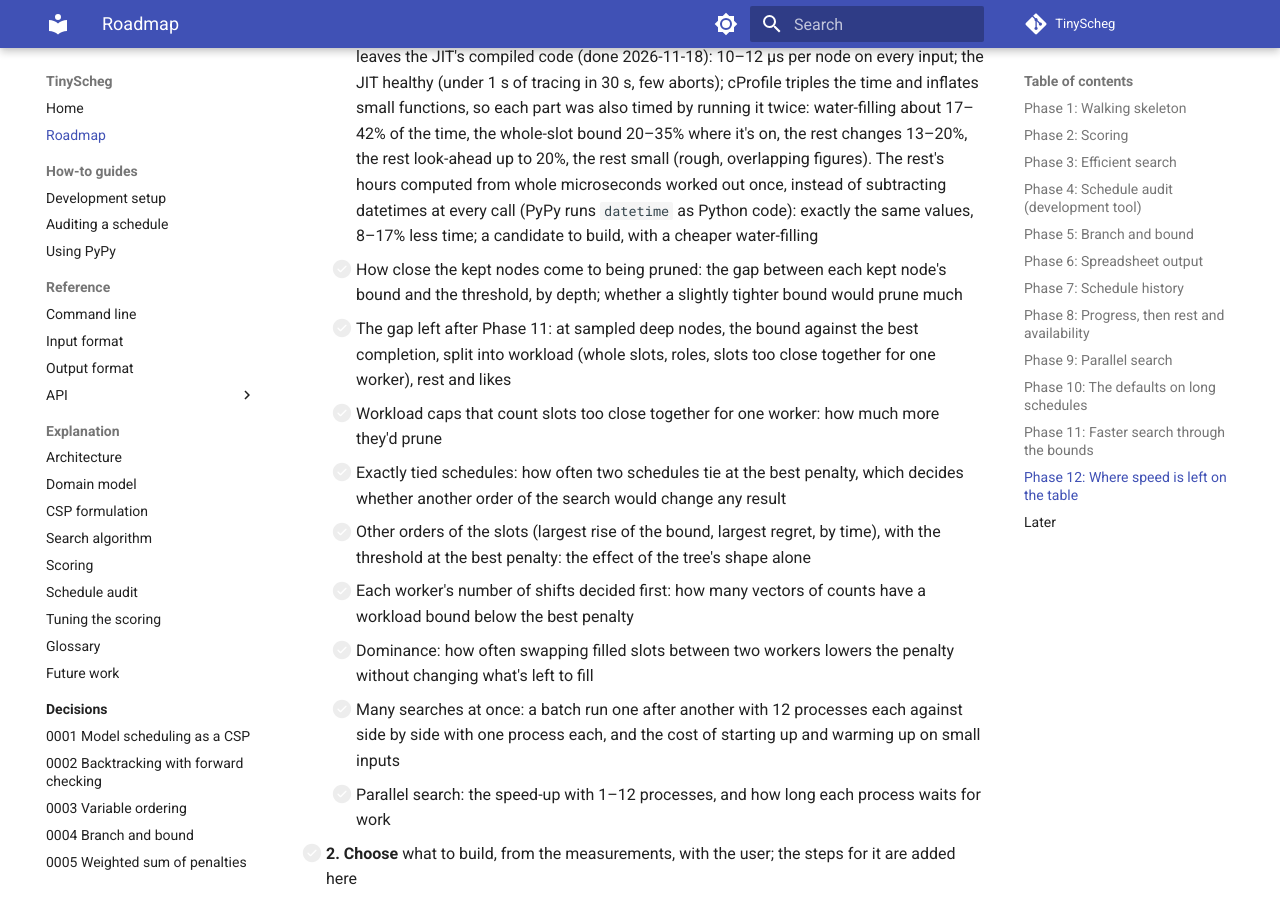
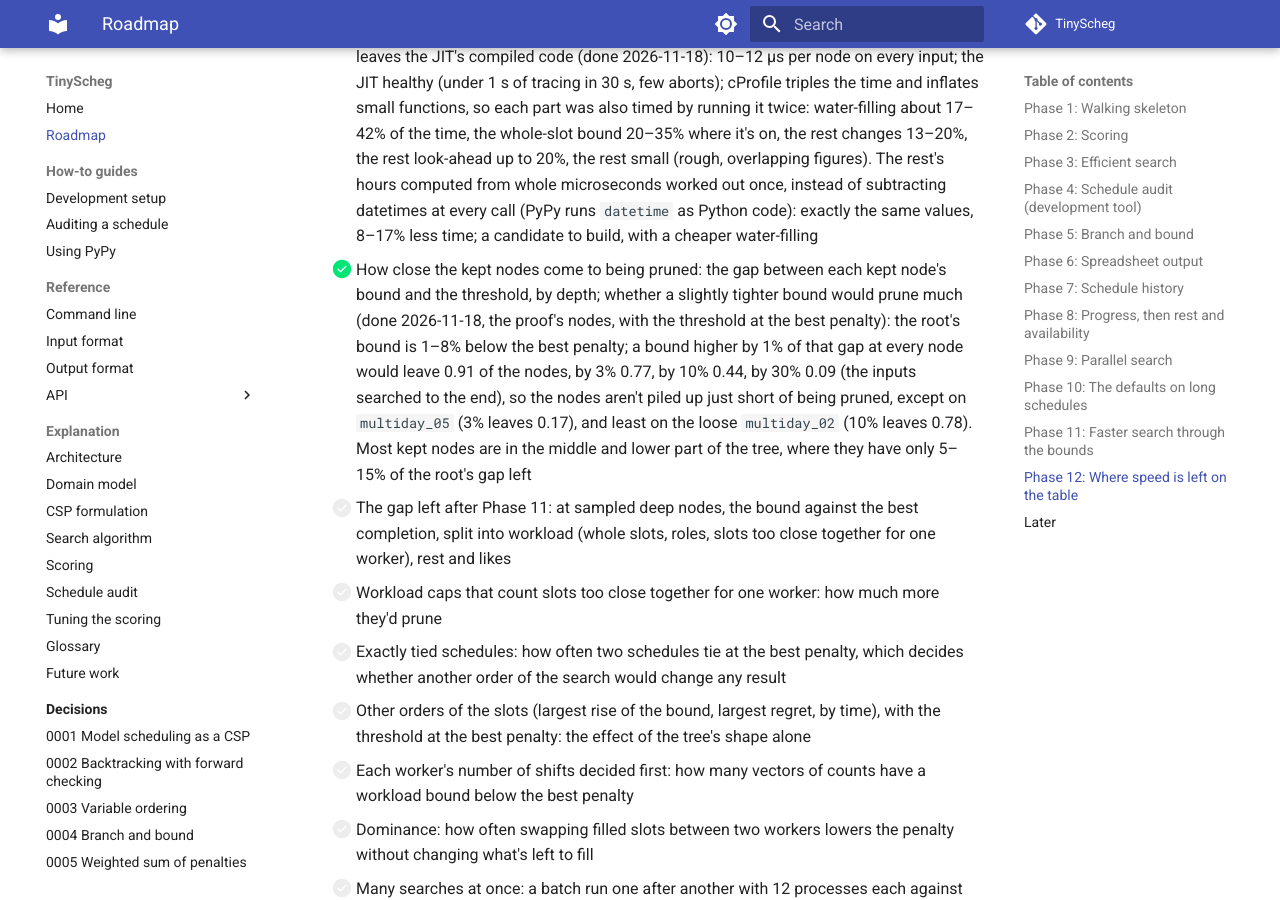
Before and after one commit to 3-kids-wearing-a-trenchcoat/TinyScheg, an MkDocs documentation site: the page built from docs/roadmap.md, in a window 1280 px wide and 900 px high, scrolled down 10915 px. Built offline with MkDocs 1.6.1 and Material for MkDocs 9.7.7, drawn with Linux system fonts in a browser that asks for light colours; comment, search, counter and statistics services are not loaded.

Commit message:
Roadmap: Phase 12 measurement 3 done, how close the kept nodes come to being pruned
Co-Authored-By: Claude Opus 5.5 <noreply@anthropic.com>
Claude-Session: https://claude.ai/code/session_01F2KXFtMmJjZXRnwpgjXXPB

```diff
--- a/docs/roadmap.md
+++ b/docs/roadmap.md
@@ -369,8 +369,13 @@ and conclusions are reported to the user.
       13–20%, the rest look-ahead up to 20%, the rest small (rough, overlapping figures). The rest's hours computed
       from whole microseconds worked out once, instead of subtracting datetimes at every call (PyPy runs `datetime`
       as Python code): exactly the same values, 8–17% less time; a candidate to build, with a cheaper water-filling
-    - [ ] How close the kept nodes come to being pruned: the gap between each kept node's bound and the threshold, by
-      depth; whether a slightly tighter bound would prune much
+    - [x] How close the kept nodes come to being pruned: the gap between each kept node's bound and the threshold, by
+      depth; whether a slightly tighter bound would prune much (done 2026-11-18, the proof's nodes, with the threshold
+      at the best penalty): the root's bound is 1–8% below the best penalty; a bound higher by 1% of that gap at every
+      node would leave 0.91 of the nodes, by 3% 0.77, by 10% 0.44, by 30% 0.09 (the inputs searched to the end), so
+      the nodes aren't piled up just short of being pruned, except on `multiday_05` (3% leaves 0.17), and least on the
+      loose `multiday_02` (10% leaves 0.78). Most kept nodes are in the middle and lower part of the tree, where they
+      have only 5–15% of the root's gap left
     - [ ] The gap left after Phase 11: at sampled deep nodes, the bound against the best completion, split into
       workload (whole slots, roles, slots too close together for one worker), rest and likes
     - [ ] Workload caps that count slots too close together for one worker: how much more they'd prune
```
